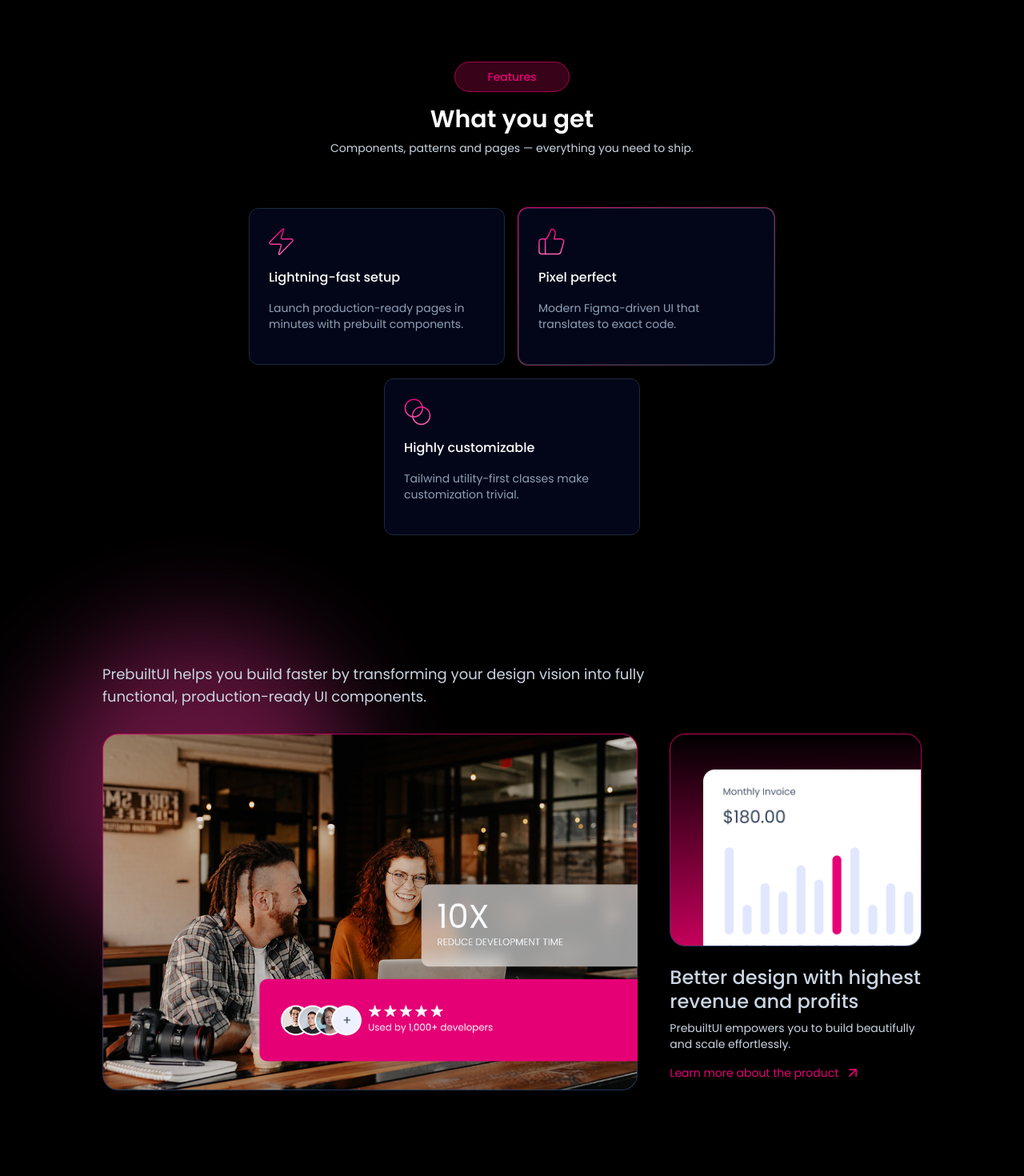
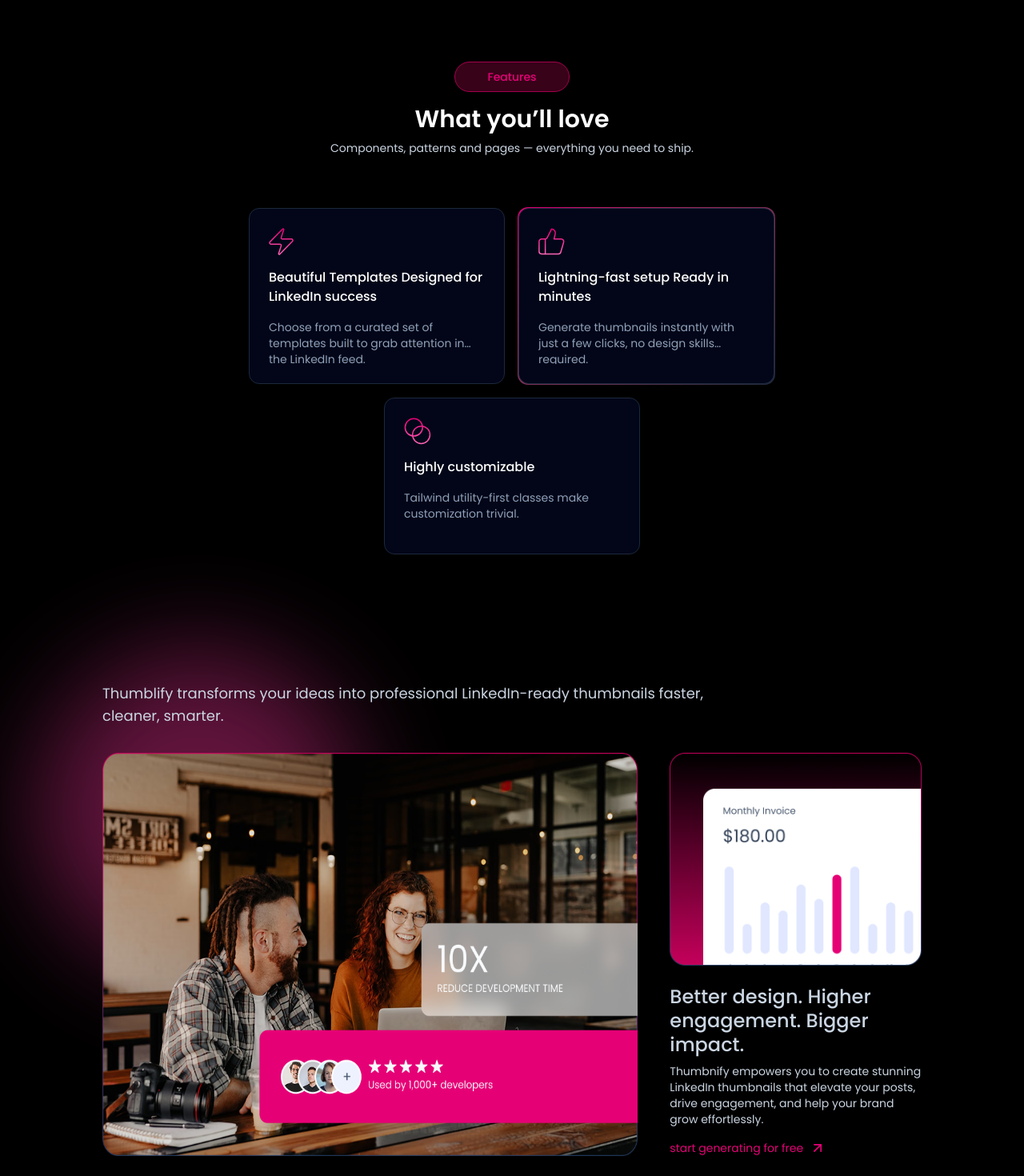
Before and after one commit to Teamthy/React_pr, a React (Vite) app: page / in a window 1280 px wide. Shown: the part 1260-2730 px from the top of the page at 80% size. Built offline with nearby package versions, Linux system fonts and the light colour scheme.

Commit message:
featured session adjusted and refined

```diff
--- a/src/components/TiltImage.tsx
+++ b/src/components/TiltImage.tsx
@@ -52,10 +52,12 @@
             transition={{ type: "spring", stiffness: 320, damping: 70, mass: 1 }}
         >
             <motion.div className="relative transform-3d w-full max-w-4xl" style={{ rotateX, rotateY }} >
-                <motion.img src="/hero_img.png"
-                    className="w-full rounded-[15px] will-change-transform transform-[translateZ(0)]"
-                    alt="hero section showcase"
-                />
+                <div className="p-px rounded-[16px] bg-gradient-to-br from-pink-500 to-transparent">
+                    <motion.img src="/hero_img.png"
+                        className="block w-full rounded-[14px] will-change-transform transform-[translateZ(0)]"
+                        alt="hero section showcase"
+                    />
+                </div>
             </motion.div>
         </motion.figure>
     );
--- a/src/data/features.tsx
+++ b/src/data/features.tsx
@@ -3,13 +3,13 @@
 export const featuresData: IFeature[] = [
     {
         icon: (<svg width="31" height="34" viewBox="0 0 31 34" fill="none" xmlns="http://www.w3.org/2000/svg"><path d="M2.616 20.2a1.62 1.62 0 0 1-1.458-.91 1.59 1.59 0 0 1 .202-1.698L17.304 1.276a.806.806 0 0 1 1.385.736l-3.092 9.63a1.59 1.59 0 0 0 .765 1.978c.231.12.488.182.749.18h11.273a1.62 1.62 0 0 1 1.458.91 1.59 1.59 0 0 1-.202 1.698L13.696 32.724a.807.807 0 0 1-1.385-.736l3.092-9.63a1.59 1.59 0 0 0-.765-1.978 1.6 1.6 0 0 0-.748-.18z" stroke="url(#a)" strokeWidth="1.5" strokeLinecap="round" strokeLinejoin="round" /><defs><linearGradient id="a" x1="15.5" y1="1" x2="15.5" y2="33" gradientUnits="userSpaceOnUse"><stop stopColor="#E60076" /><stop offset="1" stopColor="#FB64B6" /></linearGradient></defs></svg>),
-        title: "Lightning-fast setup",
-        description: "Launch production-ready pages in minutes with prebuilt components.",
+        title: "Beautiful Templates Designed for LinkedIn success  ",
+        description: "Choose from a curated set of templates built to grab attention in the LinkedIn feed.",
     },
     {
         icon: (<svg width="33" height="34" viewBox="0 0 33 34" fill="none" xmlns="http://www.w3.org/2000/svg"><path d="M8.617 13.777V32.43" stroke="url(#a)" strokeWidth="1.5" strokeLinecap="round" strokeLinejoin="round" /><path d="m21.066 7.377-1.554 6.404h9.062a3.107 3.107 0 0 1 2.984 3.979l-3.621 12.435a3.11 3.11 0 0 1-2.985 2.238H3.968A3.11 3.11 0 0 1 .86 29.325V16.89a3.11 3.11 0 0 1 3.11-3.11h4.29a3.11 3.11 0 0 0 2.782-1.725l5.362-10.71a4.866 4.866 0 0 1 4.663 6.032" stroke="url(#b)" strokeWidth="1.5" strokeLinecap="round" strokeLinejoin="round" /><defs><linearGradient id="a" x1="9.117" y1="13.777" x2="9.117" y2="32.43" gradientUnits="userSpaceOnUse"><stop stopColor="#E60076" /><stop offset="1" stopColor="#FB64B6" /></linearGradient><linearGradient id="b" x1="16.271" y1="1.346" x2="16.271" y2="32.433" gradientUnits="userSpaceOnUse"><stop stopColor="#E60076" /><stop offset="1" stopColor="#FB64B6" /></linearGradient></defs></svg>),
-        title: "Pixel perfect",
-        description: "Modern Figma-driven UI that translates to exact code.",
+        title: " Lightning-fast setup Ready in minutes",
+        description: "Generate thumbnails instantly with just a few clicks, no design skills required.",
     },
     {
         icon: (<svg width="34" height="34" viewBox="0 0 34 34" fill="none" xmlns="http://www.w3.org/2000/svg"><path d="M12.278 23.072c6 0 10.864-4.864 10.864-10.863 0-6-4.864-10.863-10.864-10.863S1.414 6.209 1.414 12.209s4.864 10.863 10.864 10.863" stroke="url(#a)" strokeWidth="1.5" strokeLinecap="round" strokeLinejoin="round" /><path d="M21.583 32.383c6 0 10.863-4.864 10.863-10.864s-4.864-10.863-10.863-10.863c-6 0-10.864 4.864-10.864 10.863 0 6 4.864 10.864 10.864 10.864" stroke="url(#b)" strokeWidth="1.5" strokeLinecap="round" strokeLinejoin="round" /><defs><linearGradient id="a" x1="12.278" y1="1.346" x2="12.278" y2="23.072" gradientUnits="userSpaceOnUse"><stop stopColor="#E60076" /><stop offset="1" stopColor="#FB64B6" /></linearGradient><linearGradient id="b" x1="21.582" y1="10.656" x2="21.582" y2="32.383" gradientUnits="userSpaceOnUse"><stop stopColor="#E60076" /><stop offset="1" stopColor="#FB64B6" /></linearGradient></defs></svg>),
--- a/src/sections/FeaturesSection.tsx
+++ b/src/sections/FeaturesSection.tsx
@@ -2,22 +2,23 @@
 import SectionTitle from "../components/SectionTitle";
 import { ArrowUpRight } from "lucide-react";
 import { motion } from "motion/react";
+import { Link } from "react-router-dom";
 import { featuresData } from "../data/features";
 import type { IFeature } from "../types";
 
 export default function FeaturesSection() {
     return (
         <div id="features" className="px-4 md:px-16 lg:px-24 xl:px-32">
-            <SectionTitle text1="Features" text2="What you get" text3="Components, patterns and pages — everything you need to ship." />
+            <SectionTitle text1="Features" text2="What you’ll love" text3="Components, patterns and pages — everything you need to ship." />
             <div className="flex flex-wrap items-center justify-center gap-6 md:gap-4 mt-16 px-6">
                 {featuresData.map((feature: IFeature, index: number) => (
-                    <motion.div key={index} className={`${index === 1 ? 'p-px rounded-[13px] bg-linear-to-br from-pink-600 to-slate-800' : ''}`}
+                    <motion.div key={index} className={`${index === 1 ? 'p-px rounded-[13px] bg-gradient-to-br from-pink-600 to-slate-800' : ''}`}
                         initial={{ y: 150, opacity: 0 }}
                         whileInView={{ y: 0, opacity: 1 }}
                         viewport={{ once: true }}
                         transition={{ delay: index * 0.15, type: "spring", stiffness: 320, damping: 70, mass: 1 }}
                     >
-                        <div className="p-6 rounded-xl space-y-4 border border-slate-800 bg-slate-950 max-w-80 w-full">
+                        <div className="p-6 rounded-[13px] space-y-4 border border-slate-800 bg-slate-950 max-w-80 w-full">
                             {feature.icon}
                             <h3 className="text-base font-medium text-white">
                                 {feature.title}
@@ -37,7 +38,8 @@
                     viewport={{ once: true }}
                     transition={{ type: "spring", stiffness: 320, damping: 70, mass: 1 }}
                 >
-                    PrebuiltUI helps you build faster by transforming your design vision into fully functional, production-ready UI components.
+                    Thumblify transforms your ideas into professional LinkedIn-ready thumbnails faster, cleaner, smarter.
+
                 </motion.p>
                 <div className="grid grid-cols-1 md:grid-cols-3 mt-8 gap-10">
                     <motion.div className="md:col-span-2"
@@ -55,12 +57,12 @@
                         transition={{ delay: 0.15, type: "spring", stiffness: 320, damping: 70, mass: 1 }}
                     >
                         <img src="/assets/features-showcase-2.png" alt="features showcase" width={1000} height={500} className="hover:-translate-y-0.5 transition duration-300" />
-                        <h3 className="text-[24px]/7.5 text-slate-300 font-medium mt-6">Better design with highest revenue and profits </h3>
-                        <p className="text-slate-300 mt-2">PrebuiltUI empowers you to build beautifully and scale effortlessly.</p>
-                        <a href="https://prebuiltui.com" className="group flex items-center gap-2 mt-4 text-pink-600 hover:text-pink-700 transition">
-                            Learn more about the product
+                        <h3 className="text-[24px]/7.5 text-slate-300 font-medium mt-6">Better design. Higher engagement. Bigger impact. </h3>
+                        <p className="text-slate-300 mt-2">Thumbnify empowers you to create stunning LinkedIn thumbnails that elevate your posts, drive engagement, and help your brand grow effortlessly.</p>
+                        <Link to="/generate" className="group flex items-center gap-2 mt-4 text-pink-600 hover:text-pink-700 transition">
+                            start generating for free
                             <ArrowUpRight className="size-5 group-hover:translate-x-0.5 transition duration-300" />
-                        </a>
+                        </Link>
                     </motion.div>
                 </div>
             </div>
```
